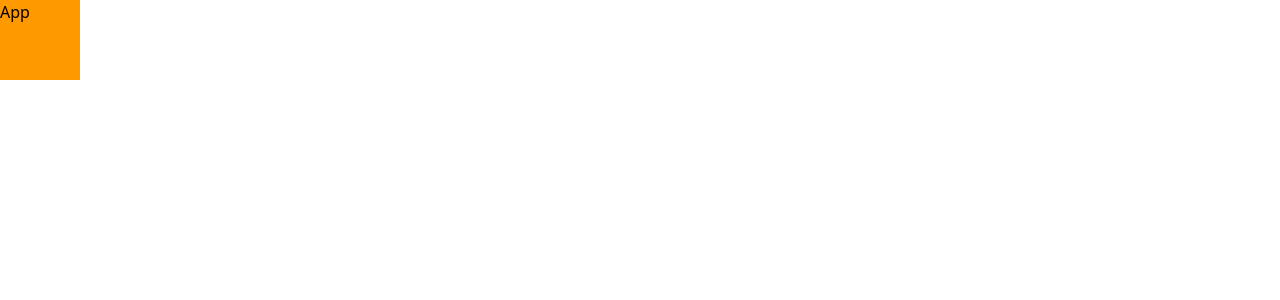
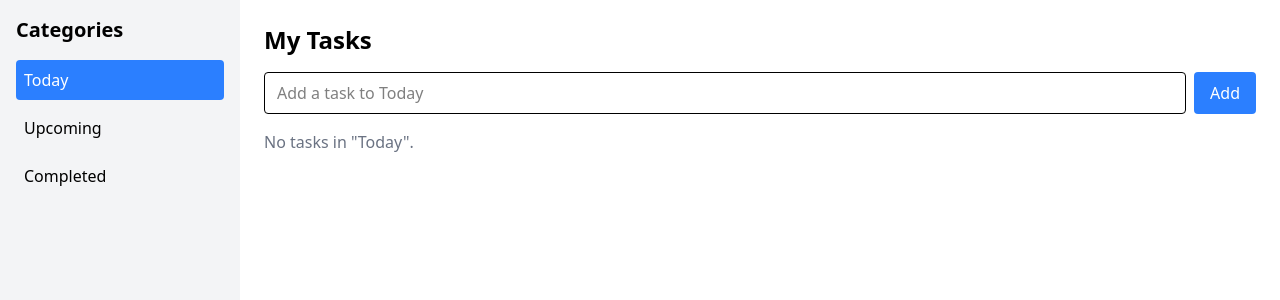
Before and after one commit to JawadSadi/TodoList-App, a React (Vite) app: page / in a window 1280 px wide. Shown: the top 300 px of the page. Built offline with nearby package versions, Linux system fonts and the light colour scheme.

Commit message:
created adding todo functionality

```diff
--- a/package.json
+++ b/package.json
@@ -10,6 +10,7 @@
     "preview": "vite preview"
   },
   "dependencies": {
+    "date-fns": "^4.1.0",
     "react": "^19.1.0",
     "react-dom": "^19.1.0",
     "react-icons": "^5.5.0",
--- a/src/App.tsx
+++ b/src/App.tsx
@@ -1,7 +1,20 @@
-import React from "react";
+// src/App.tsx
 
-const App = () => {
-  return <div className="bg-amber-500 w-20 h-20">App</div>;
-};
+import Sidebar from "./components/SideBar";
+import TodoInput from "./components/TodoInput";
+import TodoList from "./components/TodoList";
+
+function App() {
+  return (
+    <div className="flex h-screen">
+      <Sidebar />
+      <main className="flex-1 p-6 bg-white overflow-y-auto">
+        <h1 className="text-2xl font-bold mb-4">My Tasks</h1>
+        <TodoInput />
+        <TodoList />
+      </main>
+    </div>
+  );
+}
 
 export default App;
--- /dev/null
+++ b/src/components/SideBar.tsx
@@ -0,0 +1,26 @@
+import { useTodoStore } from "../store/todoStore";
+
+// Sidebar.tsx
+const categories = ["Today", "Upcoming", "Completed"];
+
+export default function Sidebar() {
+  const { currentCategory, setCategory } = useTodoStore();
+  return (
+    <div className="w-60 h-screen bg-gray-100 p-4">
+      <h2 className="text-xl font-bold mb-4">Categories</h2>
+      <ul>
+        {categories.map((cat) => (
+          <li
+            key={cat}
+            onClick={() => setCategory(cat)}
+            className={`cursor-pointer mb-2 p-2 rounded ${
+              currentCategory === cat ? "bg-blue-500 text-white" : ""
+            }`}
+          >
+            {cat}
+          </li>
+        ))}
+      </ul>
+    </div>
+  );
+}
--- /dev/null
+++ b/src/components/TodoInput.tsx
@@ -0,0 +1,34 @@
+// src/components/TodoInput.tsx
+import { useState } from "react";
+import { useTodoStore } from "../store/todoStore";
+
+export default function TodoInput() {
+  const [text, setText] = useState("");
+  const { addTodo, currentCategory } = useTodoStore();
+
+  const handleAdd = () => {
+    if (text.trim()) {
+      addTodo(text, currentCategory);
+      setText("");
+    }
+  };
+
+  return (
+    <div className="flex gap-2 mb-4">
+      <input
+        type="text"
+        value={text}
+        placeholder={`Add a task to ${currentCategory}`}
+        onChange={(e) => setText(e.target.value)}
+        onKeyDown={(e) => e.key === "Enter" && handleAdd()}
+        className="flex-1 px-3 py-2 border rounded"
+      />
+      <button
+        onClick={handleAdd}
+        className="bg-blue-500 text-white px-4 rounded"
+      >
+        Add
+      </button>
+    </div>
+  );
+}
--- /dev/null
+++ b/src/components/TodoItem.tsx
@@ -0,0 +1,27 @@
+// src/components/TodoItem.tsx
+
+import { useTodoStore } from "../store/todoStore";
+import type { Todo } from "../types/todo";
+
+export default function TodoItem({ todo }: { todo: Todo }) {
+  const { toggleTodo, deleteTodo } = useTodoStore();
+
+  return (
+    <li className="flex items-center justify-between border-b py-2">
+      <span
+        className={`flex-1 cursor-pointer ${
+          todo.completed ? "line-through text-gray-500" : ""
+        }`}
+        onClick={() => toggleTodo(todo.id)}
+      >
+        {todo.text}
+      </span>
+      <button
+        onClick={() => deleteTodo(todo.id)}
+        className="text-red-500 hover:text-red-700 ml-4"
+      >
+        ✕
+      </button>
+    </li>
+  );
+}
--- /dev/null
+++ b/src/components/TodoList.tsx
@@ -0,0 +1,25 @@
+// src/components/TodoList.tsx
+import { useTodoStore } from "../store/todoStore";
+import TodoItem from "./TodoItem";
+
+export default function TodoList() {
+  const { todos, currentCategory } = useTodoStore();
+
+  const filteredTodos = todos.filter(
+    (todo) => todo.category === currentCategory
+  );
+
+  return (
+    <div>
+      {filteredTodos.length === 0 ? (
+        <p className="text-gray-500">No tasks in "{currentCategory}".</p>
+      ) : (
+        <ul className="space-y-1">
+          {filteredTodos.map((todo) => (
+            <TodoItem key={todo.id} todo={todo} />
+          ))}
+        </ul>
+      )}
+    </div>
+  );
+}
--- /dev/null
+++ b/src/store/todoStore.ts
@@ -0,0 +1,41 @@
+// store/todoStore.ts
+import { create } from "zustand";
+import type { Todo } from "../types/todo";
+
+type TodoState = {
+  todos: Todo[];
+  addTodo: (text: string, category: string) => void;
+  toggleTodo: (id: string) => void;
+  deleteTodo: (id: string) => void;
+  setCategory: (cat: string) => void;
+  currentCategory: string;
+};
+
+export const useTodoStore = create<TodoState>((set) => ({
+  todos: [],
+  currentCategory: "Today",
+  addTodo: (text, category) =>
+    set((state) => ({
+      todos: [
+        ...state.todos,
+        {
+          id: crypto.randomUUID(),
+          text,
+          completed: false,
+          createdAt: Date.now(),
+          category,
+        },
+      ],
+    })),
+  toggleTodo: (id) =>
+    set((state) => ({
+      todos: state.todos.map((todo) =>
+        todo.id === id ? { ...todo, completed: !todo.completed } : todo
+      ),
+    })),
+  deleteTodo: (id) =>
+    set((state) => ({
+      todos: state.todos.filter((todo) => todo.id !== id),
+    })),
+  setCategory: (cat) => set({ currentCategory: cat }),
+}));
--- /dev/null
+++ b/src/types/todo.ts
@@ -0,0 +1,8 @@
+// types/todo.d.ts
+export interface Todo {
+  id: string;
+  text: string;
+  completed: boolean;
+  createdAt: number;
+  category: string;
+}
```
Also changed, not shown: src/components/Header.tsx (added), src/pages/Completed.tsx (added), src/pages/Today.tsx (added), src/pages/Upcoming.tsx (added), 1 other file (tests, documents, lock files or other folders).
